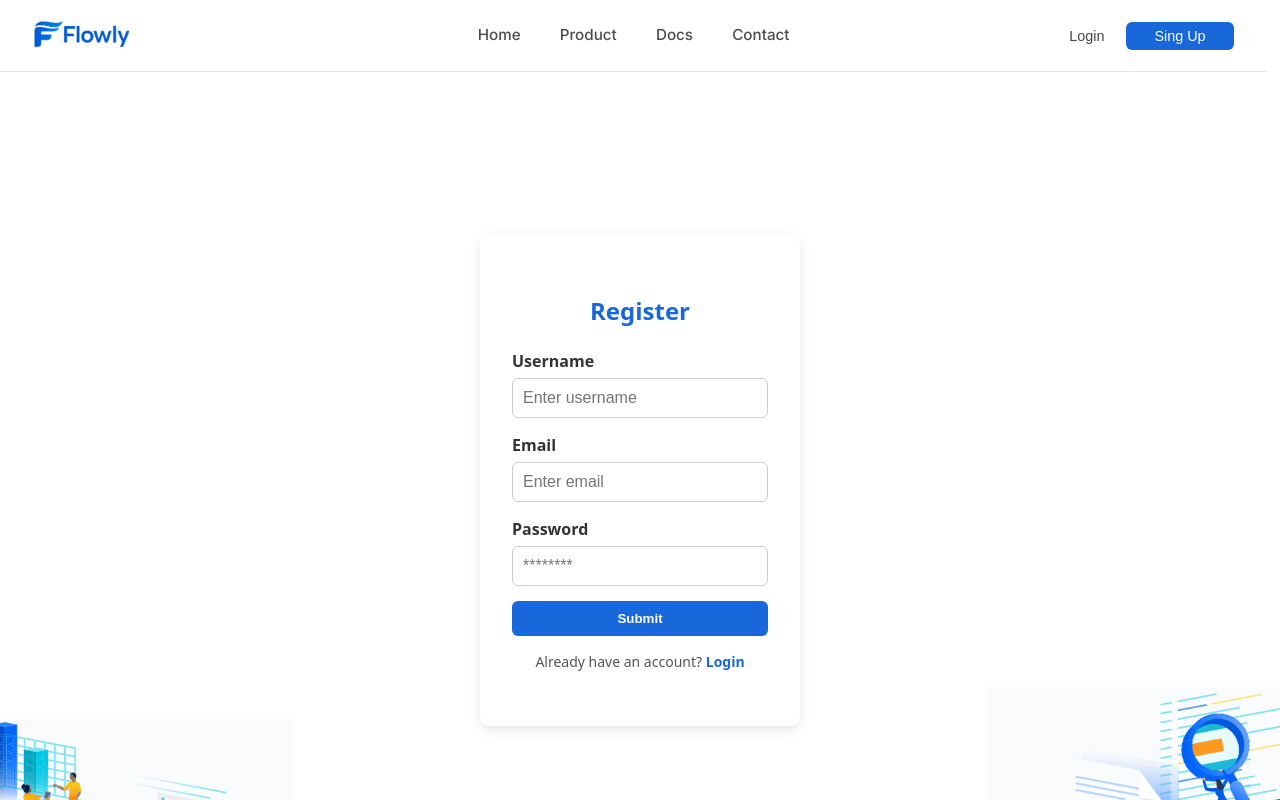
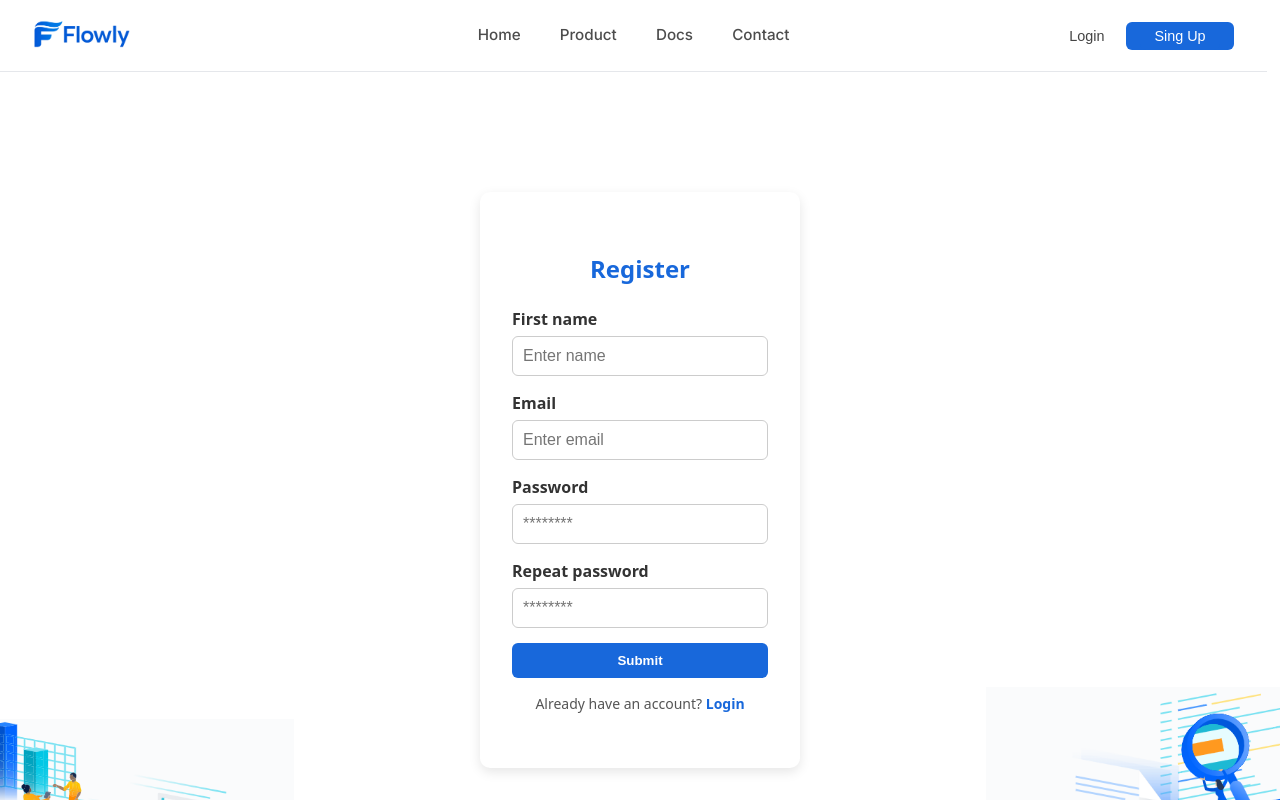
Before and after one commit to stefanpopovic01/project-management-app, a React (Vite) app in the folder frontend/: page /register in a window 1280 px wide. Shown: the top 800 px of the page. Built offline with nearby package versions, Linux system fonts and the light colour scheme.

Commit message:
feat(register) added handleRegister

```diff
--- a/frontend/src/pages/Register/Register.jsx
+++ b/frontend/src/pages/Register/Register.jsx
@@ -1,33 +1,56 @@
 import './Register.css'
 import { React, useState } from 'react';
+import { useNavigate } from 'react-router-dom';
+import { register } from '../../api/services/authServices';
 
 import backgroundimg1 from '../../assets/login1.png';
 import backgroundimg2 from '../../assets/login2.png'
 
 function Register() {
 
-  const [username, setUsername] = useState("");
-  const [name, setName] = useState("");
-  const [surname, setSurname] = useState("");
+  const [firstName, setFirstName] = useState("");
   const [email, setEmail] = useState("");
   const [password, setPassword] = useState("");
+  const [password1, setPassword1] = useState("");
 
   const [success, setSuccess] = useState(false);
   const [error, setError] = useState("");
 
+  const navigate = useNavigate();
+
+  const handleRegister = async (e) => {
+    e.preventDefault();
+
+   if (password !== password1) {
+      setError("Passwords do not match!");
+      return;
+    }
+
+    try {
+      const res = await register({ email, password, firstName });
+
+      setSuccess(true);
+      setError("");
+
+    } catch (err) {
+      setError(err.response?.data?.message || "Something went wrong..");
+      setSuccess(false);
+    }
+  };
+
+  if (success) {
+    setTimeout(() => {
+      navigate("/login");
+    }, 1500);
+  }
+
   return (
-    <div className="register-container">
+    <div className="register-container" onSubmit={handleRegister}>
       <form className="register-form">
         <h2>Register</h2>
 
-        <label>Username</label>
-        <input type="text" placeholder="Enter username" required value={username} onChange={(e) => setUsername(e.target.value)}/>
-
-        {/* <label>Name</label>
-        <input type="text" placeholder="Enter name" required value={name} onChange={(e) => setName(e.target.value)}/>
-
-        <label>Surname</label>
-        <input type="text" placeholder="Enter surname" required value={surname} onChange={(e) => setSurname(e.target.value)}/> */}
+        <label>First name</label>
+        <input type="text" placeholder="Enter name" required value={firstName} onChange={(e) => setFirstName(e.target.value)}/>
 
         <label>Email</label>
         <input type="email" placeholder="Enter email" required value={email} onChange={(e) => setEmail(e.target.value)}/>
@@ -35,7 +58,10 @@ function Register() {
         <label>Password</label>
         <input type="password" placeholder="********" required value={password} onChange={(e) => setPassword(e.target.value)}/>
 
-        <button type="submit">Submit</button>
+        <label>Repeat password</label>
+        <input type="password" placeholder="********" required value={password1} onChange={(e) => setPassword1(e.target.value)}/>
+
+        <button type="submit" disabled={!password || password !== password1}>Submit</button>
 
         <p className="login-link">
           Already have an account? <span onClick={() => navigate("/login")}>Login</span>
```
